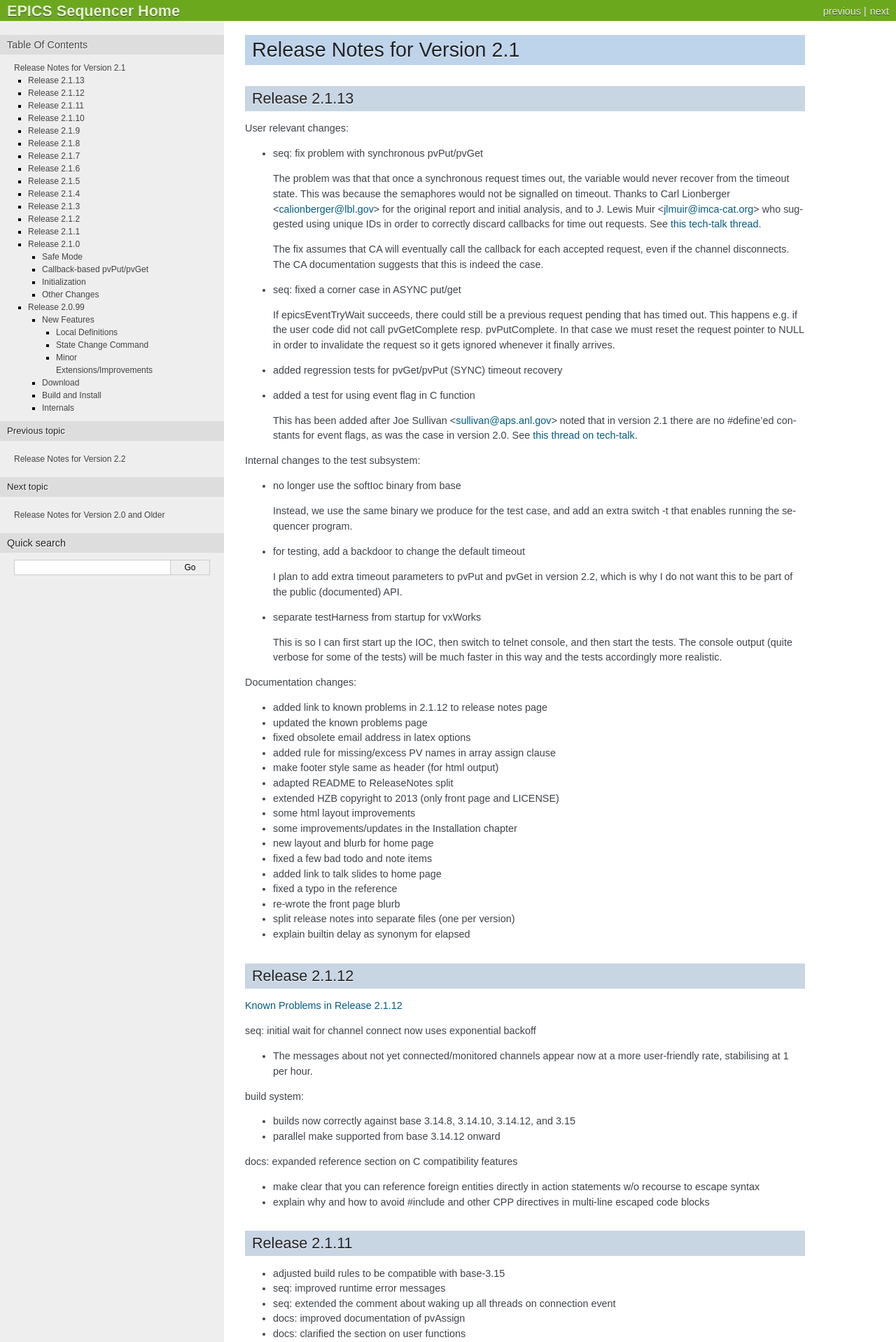
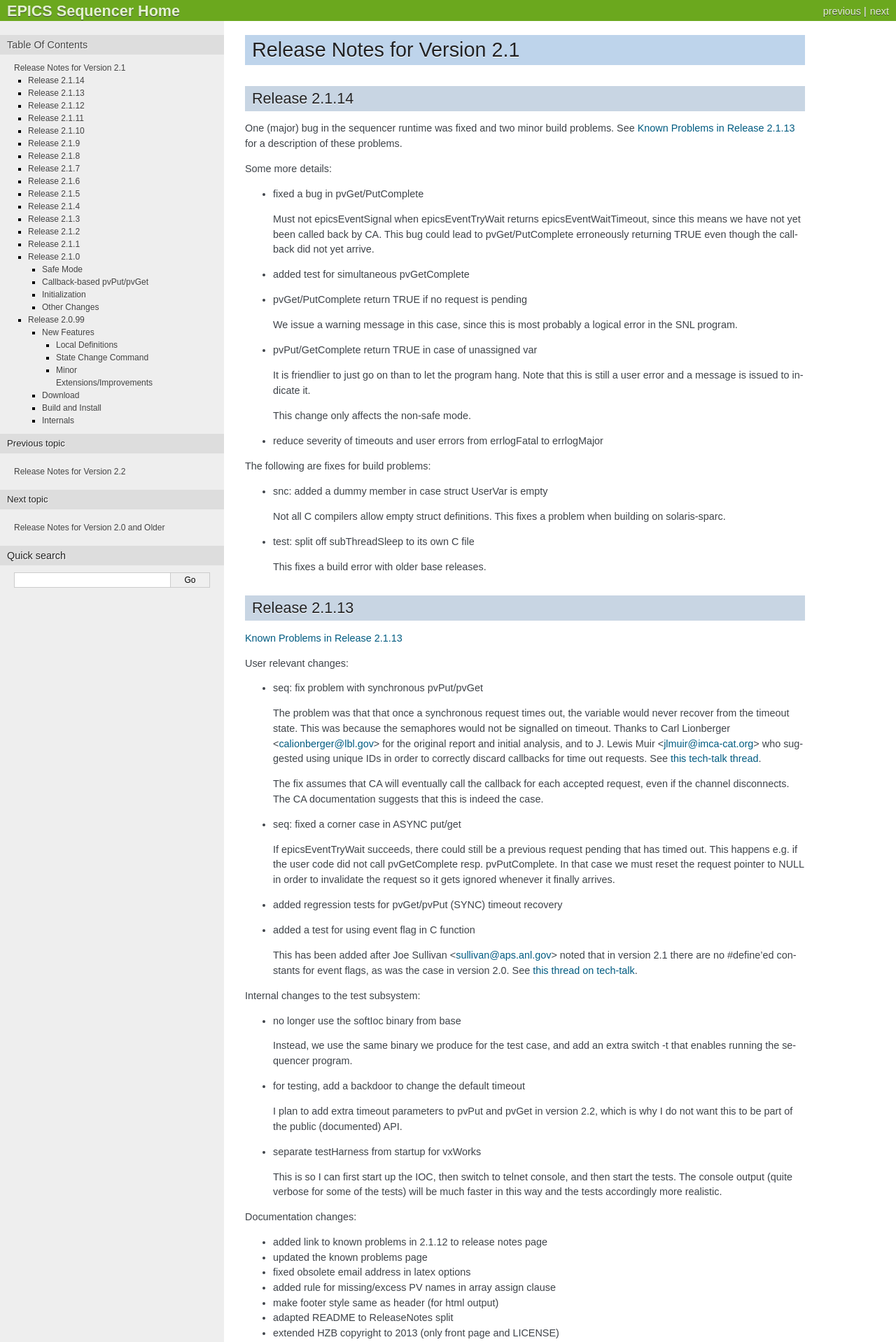
Before and after one commit to jeonghanlee/sequencer-2-2, a Sphinx documentation site: the page built from documentation/ReleaseNotes-2-1.txt, in a window 1280 px wide. Shown: the top 1918 px of the page at 70% size. Built offline with Sphinx 7.4.7, drawn with Linux system fonts in a browser that asks for light colours; some of the changed text lies outside the part shown.

Commit message:
docs: added release notes for 2.1.14, updated known problems

```diff
--- a/documentation/KnownProblems.txt
+++ b/documentation/KnownProblems.txt
@@ -25,11 +25,7 @@
 possibly corrupting the variable's content. This has always been true
 for monitored variables, but not when using asynchronous pvGet.
 
-Fixes for all these problems are available and will be part of the next
-release. Until then, see the `latest snapshot`_ or pull from the darcs
-repository.
-
-.. _latest snapshot: http://www-csr.bessy.de/control/SoftDist/sequencer/releases/seq-snapshot-latest.tar.gz
+(These problems are fixed in 2.1.14.)
 
 
 .. _Known_Problems_2.1.12:
--- a/documentation/ReleaseNotes-2-1.txt
+++ b/documentation/ReleaseNotes-2-1.txt
@@ -1,10 +1,58 @@
 Release Notes for Version 2.1
 =============================
+
+.. _Release_Notes_2.1.14:
+
+Release 2.1.14
+--------------
+
+One (major) bug in the sequencer runtime was fixed and two minor build problems.
+See :ref:`Known_Problems_2.1.13` for a description of these problems.
+
+Some more details:
+
+* fixed a bug in pvGet/PutComplete
+
+  Must not epicsEventSignal when epicsEventTryWait returns
+  epicsEventWaitTimeout, since this means we have not yet been called
+  back by CA. This bug could lead to pvGet/PutComplete erroneously
+  returning TRUE even though the callback did not yet arrive.
+
+* added test for simultaneous pvGetComplete
+
+* pvGet/PutComplete return TRUE if no request is pending
+
+  We issue a warning message in this case, since this is most
+  probably a logical error in the SNL program.
+
+* pvPut/GetComplete return TRUE in case of unassigned var
+
+  It is friendlier to just go on than to let the program hang.
+  Note that this is still a user error and a message is issued
+  to indicate it.
+
+  This change only affects the non-safe mode.
+
+* reduce severity of timeouts and user errors from errlogFatal to errlogMajor
+
+The following are fixes for build problems:
+
+* snc: added a dummy member in case struct UserVar is empty
+
+  Not all C compilers allow empty struct definitions. This fixes
+  a problem when building on solaris-sparc.
+
+* test: split off subThreadSleep to its own C file
+
+  This fixes a build error with older base releases.
+
 
 .. _Release_Notes_2.1.13:
 
 Release 2.1.13
 --------------
+
+:ref:`Known_Problems_2.1.13`
 
 User relevant changes:
 
```
